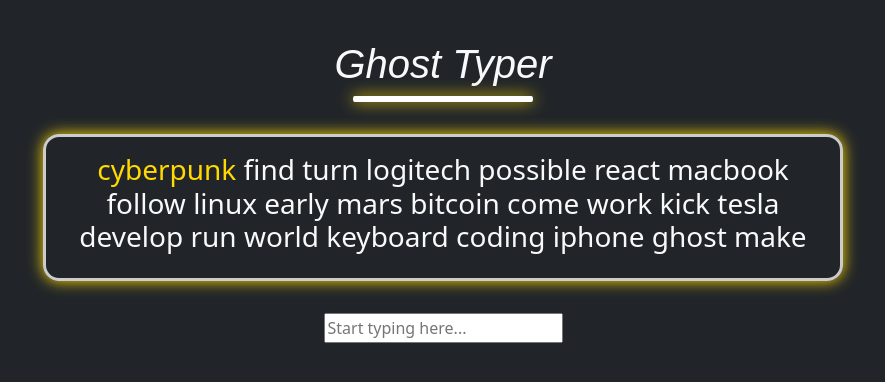
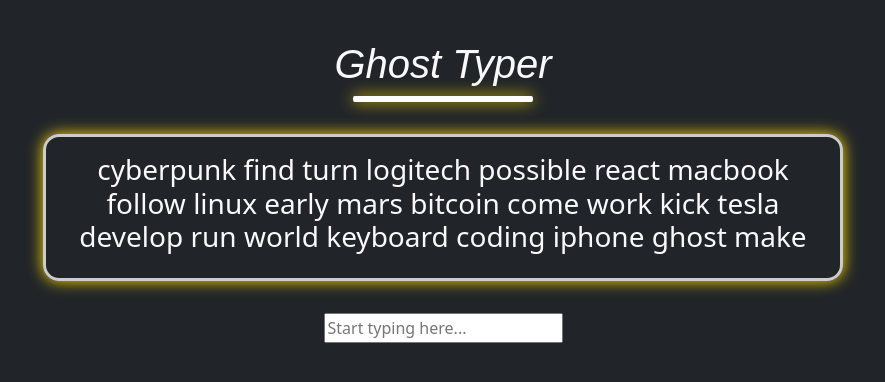
Before and after one commit to yusufkula/ghost_typer, a React (Create React App) app: page / in a window 1280 px wide. Shown: the top 382 px of the page, without its empty margins (197-1082 px from the left). Built offline with nearby package versions, Linux system fonts and the light colour scheme; a web font is replaced by a local one.

Commit message:
add statements to check if the word entered is correct or not with css color changing depending on the state of the word

```diff
--- a/public/style.css
+++ b/public/style.css
@@ -79,5 +79,14 @@
 }
 
 .activeWord{
-    color: rgb(255, 217, 0);
+    color: rgb(0,255,159);
 }
+
+.correct {
+    color: rgb(63,255,45);
+    font-weight: bold;
+}
+
+.incorrect {
+    color: rgb(255,6,119);
+}
--- a/src/Word.jsx
+++ b/src/Word.jsx
@@ -3,9 +3,16 @@
 const Word = (props) => {
     const { text, active, correct } = props
 
-    return (
-        <span className={active ? "activeWord" : ""}>{text} </span>
-    )
+    if (correct === true) {
+        return <span className="correct">{text} </span>
+    }
+    if (correct === false) {
+        return <span className="incorrect">{text} </span>
+    }
+    if (active) {
+        <span className="activeWord">{text} </span>
+    }
+    return <span>{text} </span>
 }
 
 export default Word
--- a/src/typingTest.jsx
+++ b/src/typingTest.jsx
@@ -6,11 +6,20 @@
     const [userInput, setUserInput] = useState("")
     const text = useRef(getRandomText())
     const [activeWordIndex, setActiveWordIndex] = useState(0)
+    const [correctWordArray, setCorrectWordArray] = useState([])
 
     const processInput = (value) => {
         if (value.endsWith(' ')) {
             setActiveWordIndex(i => i + 1);
             setUserInput("");
+
+            const word = value.trim()
+            setCorrectWordArray(data => {
+                const newResult = [...data]
+                newResult[activeWordIndex] = word === text.current[activeWordIndex]
+                return newResult
+            })
+
         } else {
             setUserInput(value)
         }
@@ -25,6 +34,7 @@
                         <Word
                             text={word}
                             active={index === activeWordIndex}
+                            correct={correctWordArray[index]}
                         />
                     )
                 })}</h3>
```
